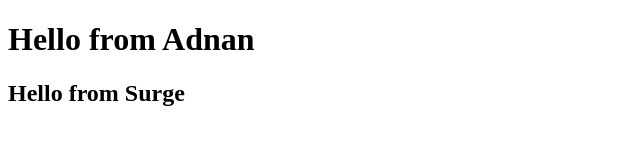
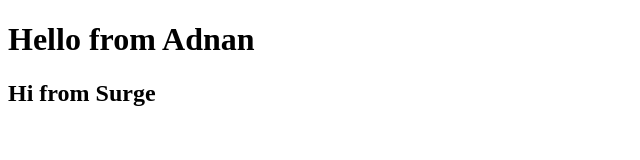
Before and after one commit to AdnanKhan01/Test_Deploy_Surge, a plain HTML site: page index.html in a window 1280 px wide. Shown: the full height of the page, 0-640 px from the left. Drawn offline with Linux system fonts and the light colour scheme.

Commit message:
Update index.html

```diff
--- a/index.html
+++ b/index.html
@@ -11,7 +11,7 @@
     </head>
     <body>
         <h1>Hello from Adnan</h1>
-        <h2>Hello from Surge </h2>
+        <h2>Hi from Surge </h2>
 
         <script src="" async defer></script>
     </body>
```
